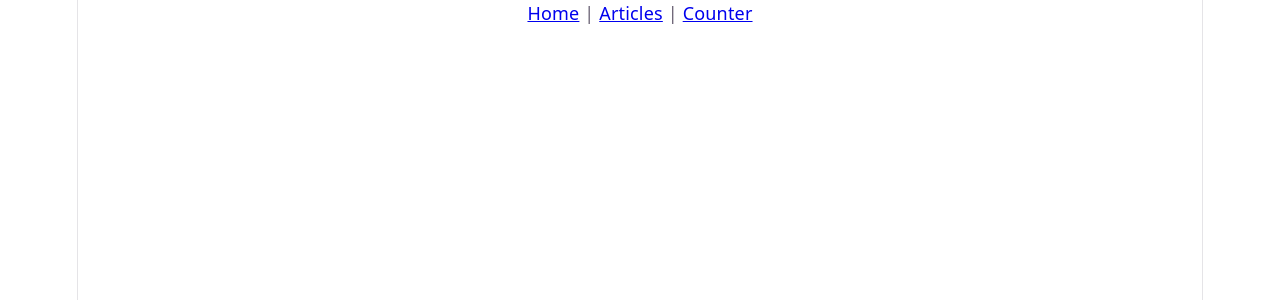
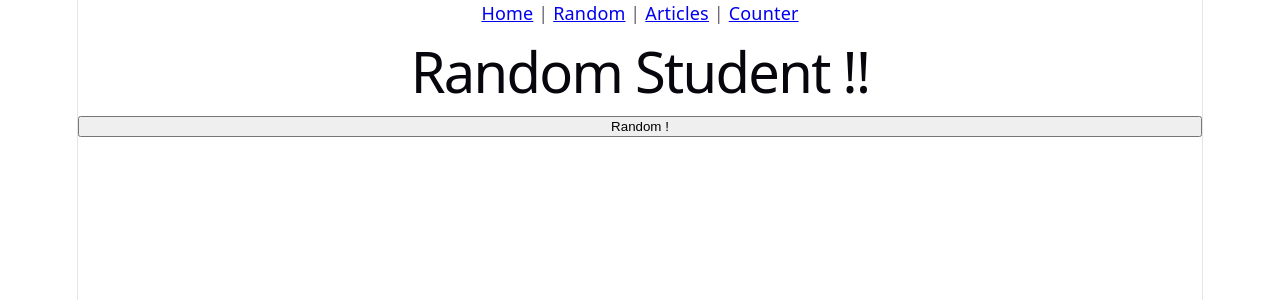
Before and after one commit to Djalabz/App-React-SQY-271-2A, a React (Vite) app: page /random in a window 1280 px wide. Shown: the top 300 px of the page. Built offline with nearby package versions, Linux system fonts and the light colour scheme.

Commit message:
:lipstick: generate student fonctionnel

```diff
--- a/src/App.jsx
+++ b/src/App.jsx
@@ -1,18 +1,22 @@
+// Imports de composants
 import Counter from "./Counter.jsx"
 import Articles from "./Articles.jsx"
 import Home from "./Home.jsx"
+import Random from "./Random.jsx"
+
+// Imports liés au routeur
 import { BrowserRouter, Routes, Route, Link, Outlet } from 'react-router-dom';
+import { useState } from "react";
+
 
 function App() {
-
-  let name = "Tom"
-
   return (
     <>
       <BrowserRouter>
         {/* Navigation */}
         <nav>
           <Link to="/">Home</Link> |{" "}
+          <Link to="/random">Random</Link> |{" "}
           <Link to="/articles">Articles</Link> |{" "}
           <Link to="/counter">Counter</Link>
         </nav>
@@ -20,6 +24,7 @@ function App() {
         {/* Routes */}
         <Routes>
           <Route path="/" element={<Home />} />
+          <Route path="/random" element={<Random />} />
           <Route path="/articles" element={<Articles />} />
           <Route path="/counter" element={<Counter />} />
         </Routes>
--- a/src/Counter.jsx
+++ b/src/Counter.jsx
@@ -7,14 +7,14 @@ import { useState } from "react";
 
 function Counter() {
     // A - Données (states, vatriables)
-
-
     // Ici count est la valeur du state et setCount la fonction de modification du state
     const [count, setCount] = useState(0)
+
 
     // B - Opérations (différentes fonctions liées au composant)
     function increment() {
         setCount(count + 1)
+        console.log(count)
     }
 
     // C - Le rendu, la vue du compossant en JSX (simili HTML mais en fait c'est du JS...)
--- /dev/null
+++ b/src/Random.jsx
@@ -0,0 +1,51 @@
+// Faire un composant qui tire un èlève au sort
+
+// Vous aurez besoin de la liste des élèves, d'utiliser le state (pour l'élève choisi par exemple)
+
+// Fonctionnement :
+// - On clique sur un bouton de démarrage (button avec onClick)
+// - La liste des élèves défile et s'arrete sur un èlève au bout de x secondes
+
+// Tips: Math.random...Math.floor...useState...
+
+import { useState } from "react";
+
+let students = ["Abdallah", "Nohlan", "Soen", "Ethan", "Mathis", "Tony"]
+
+function Random() {
+    const [randomStudent, setRandomStudent] = useState("")
+    const [list, setList] = useState([... students])
+
+
+    function generateRandom() {
+        let newRandomStudent = list[Math.floor(Math.random() * list.length)]
+        setRandomStudent(newRandomStudent)
+        setList(list.filter(student => student != newRandomStudent))
+    }
+
+    function reset() {
+        setList([... students])
+        setRandomStudent("")
+    }
+
+
+    return (
+        <>
+            <h1>Random Student !!</h1>
+
+            { (list.length)
+
+            ? <button onClick={() => generateRandom()}>Random !</button>
+
+            : <button onClick={() => reset()}>Reset</button>
+
+            }
+
+
+
+            <h2>{randomStudent}</h2>
+        </>
+    );
+}
+
+export default Random ;
```
